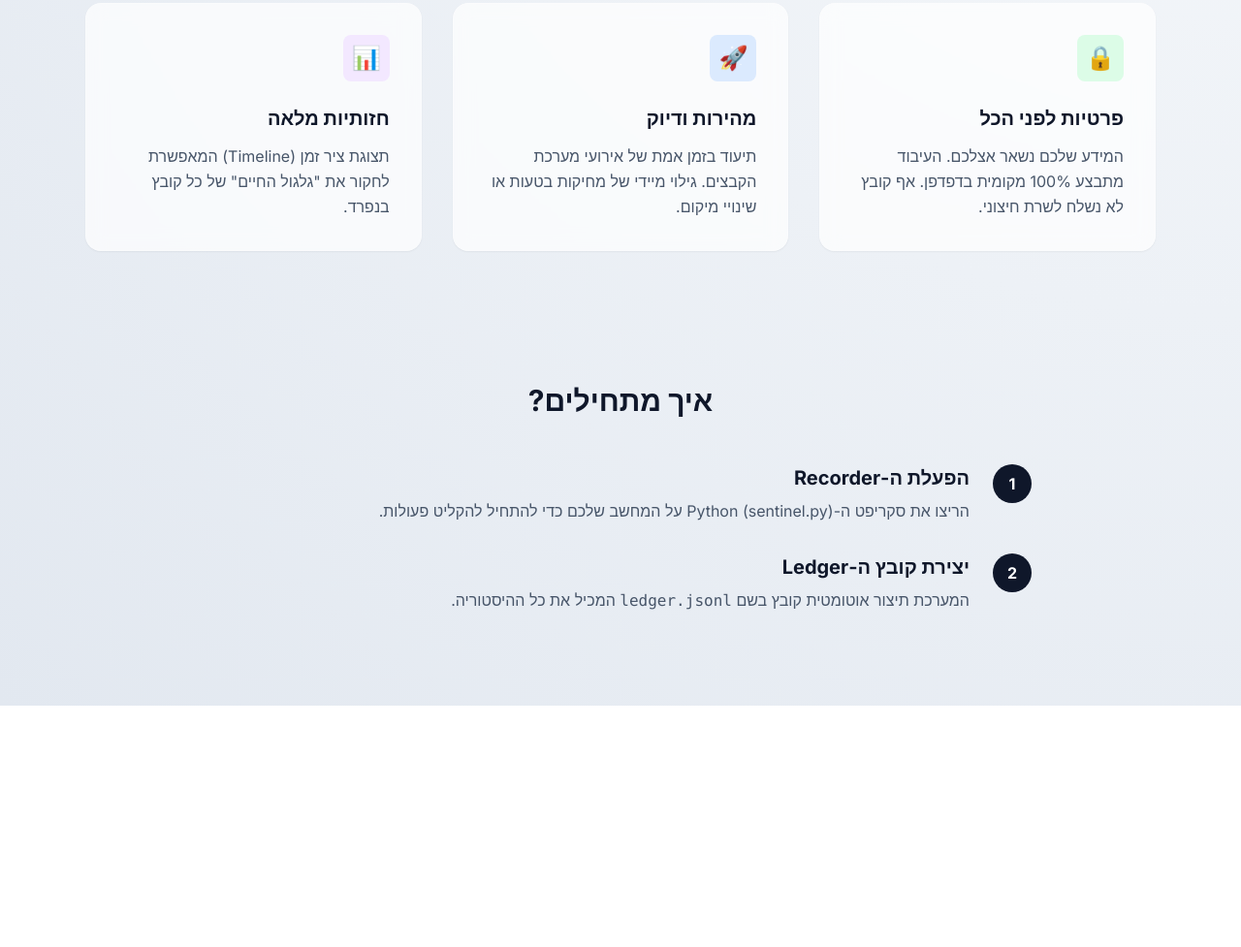
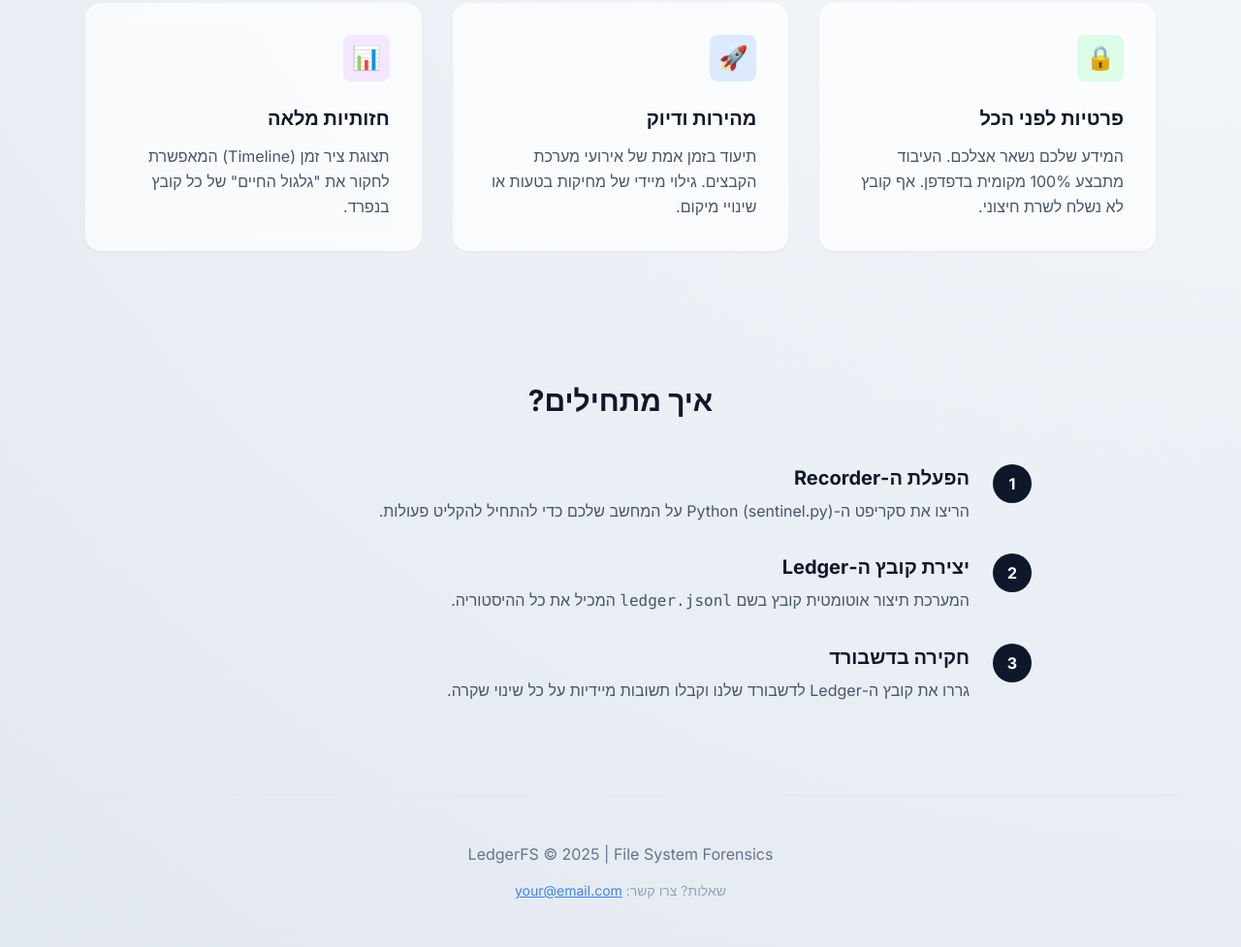
Before and after one commit to shmulik158-design/ledgerfs, a plain HTML site: page about.html in a window 1280 px wide. Shown: the part 599-1576 px from the top of the page at 97% size. Before the commit the page ends 1327 px from the top, so only its background shows below. Drawn offline with nearby package versions, Linux system fonts and the light colour scheme.

Commit message:
Update about.html

```diff
--- a/about.html
+++ b/about.html
@@ -79,3 +79,20 @@
                     <p class="text-slate-600">המערכת תיצור אוטומטית קובץ בשם <code>ledger.jsonl</code> המכיל את כל ההיסטוריה.</p>
                 </div>
             </div>
+            <div class="flex items-start gap-6">
+                <div class="flex-shrink-0 w-10 h-10 bg-slate-900 text-white rounded-full flex items-center justify-center font-bold">3</div>
+                <div>
+                    <h4 class="text-xl font-bold mb-2">חקירה בדשבורד</h4>
+                    <p class="text-slate-600">גררו את קובץ ה-Ledger לדשבורד שלנו וקבלו תשובות מיידיות על כל שינוי שקרה.</p>
+                </div>
+            </div>
+        </div>
+    </div>
+
+    <footer class="max-w-6xl mx-auto px-6 py-12 border-t border-slate-200 text-center">
+        <p class="text-slate-500 mb-4">LedgerFS &copy; 2025 | File System Forensics</p>
+        <p class="text-slate-400 text-sm">שאלות? צרו קשר: <a href="mailto:your@email.com" class="text-blue-500 underline">your@email.com</a></p>
+    </footer>
+
+</body>
+</html>
```
